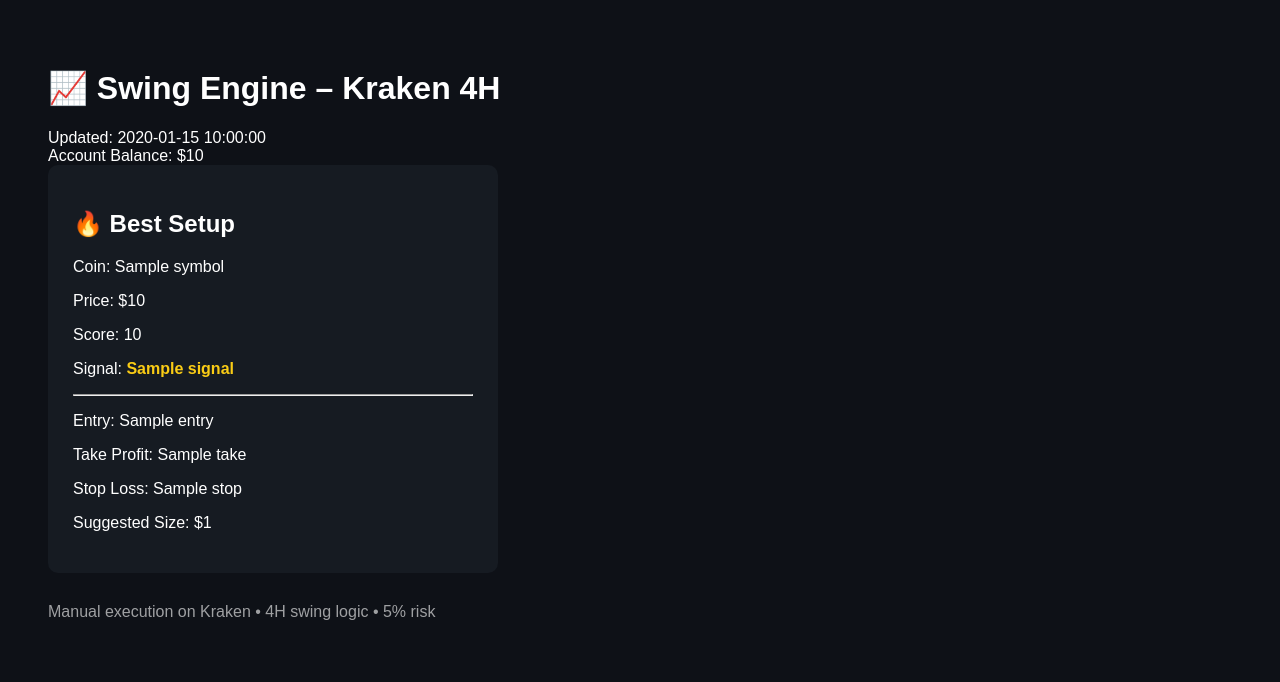
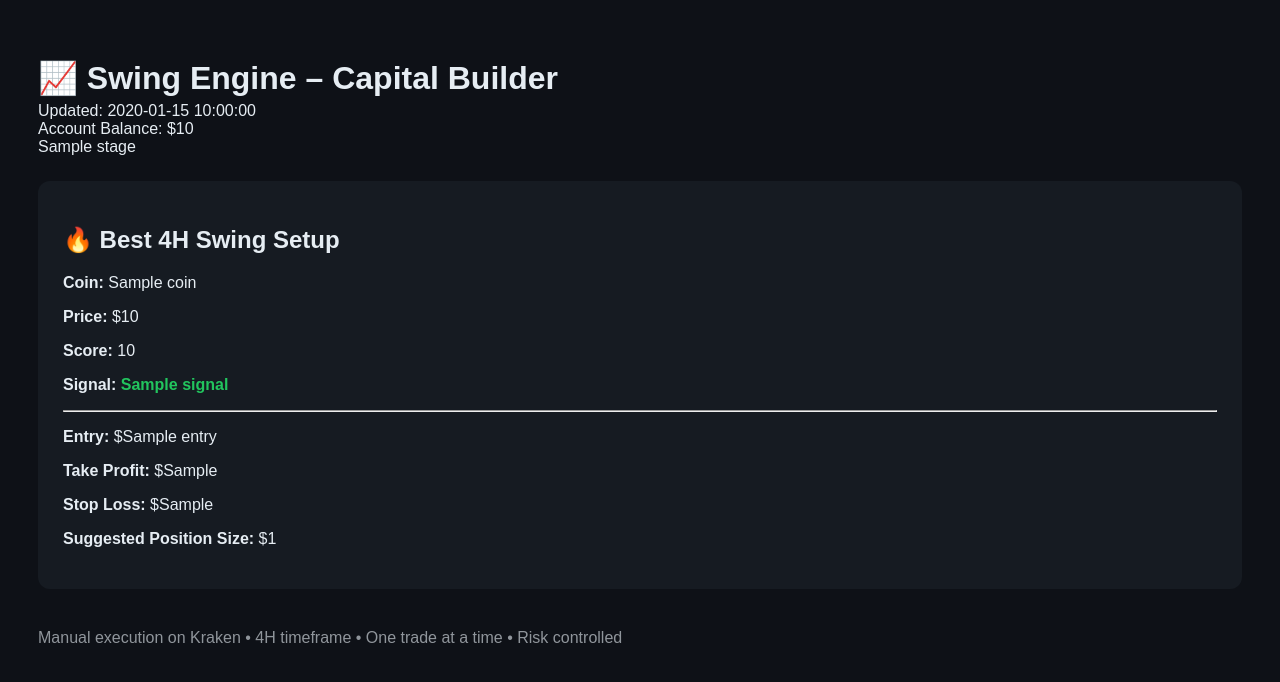
Before and after one commit to hillcolton1976/structured-alpha-engine, a Flask app: template templates/index.html in a window 1280 px wide. Shown: the top 682 px of the page. Run offline with Flask 3, Linux system fonts and the light colour scheme; the template is opened without the code that fills it: most values are stand-ins (such as "Sample title", 1, 10 or a date in 2020).

Commit message:
Update index.html

```diff
--- a/templates/index.html
+++ b/templates/index.html
@@ -1,48 +1,52 @@
 <!DOCTYPE html>
 <html>
 <head>
-<title>Swing Engine</title>
-<meta http-equiv="refresh" content="60">
-<style>
-body { background:#0e1117; color:white; font-family:Arial; padding:40px; }
-.card { background:#161b22; padding:25px; border-radius:10px; width:400px; }
-.buy { color:#22c55e; font-weight:bold; }
-.sell { color:#ef4444; font-weight:bold; }
-.notrade { color:#facc15; font-weight:bold; }
-</style>
+    <title>Swing Engine – Capital Builder</title>
+    <meta http-equiv="refresh" content="60">
+    <style>
+        body {
+            font-family: Arial;
+            background: #0e1117;
+            color: #e6edf3;
+            padding: 30px;
+        }
+        .card {
+            background: #161b22;
+            padding: 25px;
+            border-radius: 12px;
+            margin-top: 25px;
+        }
+        h1 { margin-bottom: 5px; }
+        .buy { color: #22c55e; font-weight: bold; }
+        .footer { margin-top: 40px; opacity: 0.6; }
+    </style>
 </head>
 <body>
 
-<h1>📈 Swing Engine – Kraken 4H</h1>
+<h1>📈 Swing Engine – Capital Builder</h1>
 <div>Updated: {{ updated }}</div>
 <div>Account Balance: ${{ balance }}</div>
+<div>{{ stage }}</div>
 
-{% if best %}
 <div class="card">
-<h2>🔥 Best Setup</h2>
-<p>Coin: {{ best.symbol }}</p>
-<p>Price: ${{ best.price }}</p>
-<p>Score: {{ best.score }}</p>
+    <h2>🔥 Best 4H Swing Setup</h2>
 
-<p>Signal:
-<span class="{% if best.signal == 'BUY' %}buy{% elif best.signal == 'SELL' %}sell{% else %}notrade{% endif %}">
-{{ best.signal }}
-</span>
-</p>
+    <p><strong>Coin:</strong> {{ setup.coin }}</p>
+    <p><strong>Price:</strong> ${{ setup.price }}</p>
+    <p><strong>Score:</strong> {{ setup.score }}</p>
+    <p><strong>Signal:</strong> <span class="buy">{{ setup.signal }}</span></p>
 
-<hr>
+    <hr>
 
-<p>Entry: {{ best.entry }}</p>
-<p>Take Profit: {{ best.take }}</p>
-<p>Stop Loss: {{ best.stop }}</p>
-<p>Suggested Size: ${{ best.size }}</p>
+    <p><strong>Entry:</strong> ${{ setup.entry }}</p>
+    <p><strong>Take Profit:</strong> ${{ setup.tp }}</p>
+    <p><strong>Stop Loss:</strong> ${{ setup.sl }}</p>
+    <p><strong>Suggested Position Size:</strong> ${{ setup.size }}</p>
+</div>
 
+<div class="footer">
+Manual execution on Kraken • 4H timeframe • One trade at a time • Risk controlled
 </div>
-{% endif %}
-
-<p style="opacity:0.6;margin-top:30px;">
-Manual execution on Kraken • 4H swing logic • 5% risk
-</p>
 
 </body>
 </html>
```
